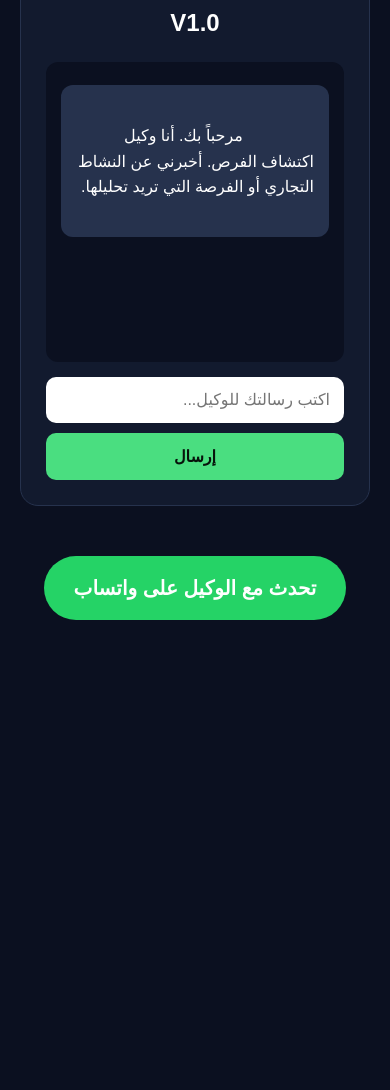
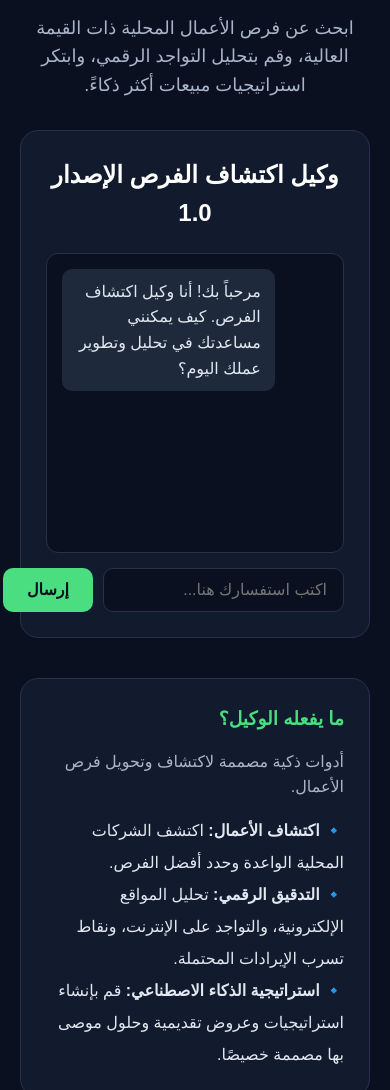
Before and after one commit to jihadmmouhammad-ship-it/agent-site, a website: page index.html in a window 390 px wide. Shown: the part 308-1398 px from the top of the page. Before the commit the page ends 988 px from the top, so only its background shows below. Drawn offline with Linux system fonts and the light colour scheme.

Commit message:
Update index.html

```diff
--- a/index.html
+++ b/index.html
@@ -4,7 +4,6 @@
   <meta charset="UTF-8">
   <meta name="viewport" content="width=device-width, initial-scale=1.0">
   <title>وكيل اكتشاف الفرص</title>
-
   <style>
     * {
       box-sizing: border-box;
@@ -56,203 +55,142 @@
       height: 300px;
       overflow-y: auto;
       background: #0b1020;
+      border: 1px solid #26324d;
       border-radius: 12px;
       padding: 15px;
       margin-bottom: 15px;
     }
 
-        .message {
-            padding: 12px 15px;
-            margin: 8px 0;
-            border-radius: 12px;
+    .msg {
+      margin-bottom: 12px;
+      padding: 10px 14px;
+      border-radius: 10px;
+      max-width: 80%;
       white-space: pre-wrap;
     }
 
-        .user-message {
-            background: #1d4ed8;
-            text-align: right;
+    .user {
+      background: #2563eb;
+      color: #fff;
+      margin-left: auto;
     }
 
-        .agent-message {
-            background: #26324d;
-            text-align: right;
+    .bot {
+      background: #1e293b;
+      color: #e2e8f0;
+      margin-right: auto;
     }
 
-        .input-area {
+    .input-group {
       display: flex;
       gap: 10px;
     }
 
-        #message-input {
+    input[type="text"] {
       flex: 1;
-            padding: 14px;
-            border: none;
+      padding: 12px 16px;
       border-radius: 10px;
+      border: 1px solid #26324d;
+      background: #0b1020;
+      color: #fff;
       font-size: 16px;
-            background: #ffffff;
-            color: #111827;
     }
 
-        #send-button {
+    button {
+      padding: 12px 24px;
+      border-radius: 10px;
+      border: none;
       background: #4ade80;
-            color: #07130b;
-            border: none;
-            border-radius: 10px;
-            padding: 14px 22px;
+      color: #0b1020;
+      font-weight: bold;
       font-size: 16px;
-            font-weight: bold;
       cursor: pointer;
     }
 
-        #send-button:disabled {
-            opacity: 0.6;
-            cursor: not-allowed;
-        }
-
-        .whatsapp-btn {
-            display: inline-block;
-            background: #25D366;
-            color: white;
-            padding: 16px 30px;
-            font-size: 20px;
-            border-radius: 50px;
-            text-decoration: none;
-            font-weight: bold;
-            margin-top: 20px;
-        }
-
-        .whatsapp-btn:hover {
+    button:hover {
       background: #22c55e;
-        }
-
-        @media (max-width: 600px) {
-            h1 {
-                font-size: 32px;
-            }
-
-            .input-area {
-                flex-direction: column;
-            }
-
-            #send-button {
-                width: 100%;
-            }
     }
   </style>
 </head>
-
 <body>
 
-    <h1>اكتشف <span>فرصتك القادمة</span></h1>
+  <nav style="display: flex; justify-content: space-between; max-width: 760px; margin: 0 auto 30px; border-bottom: 1px solid #26324d; padding-bottom: 15px;">
+    <div style="font-size: 20px; font-weight: bold; color: #4ade80;">الفرص</div>
+    <div>
+      <a href="#features" style="color: #aab5ca; text-decoration: none; margin-left: 15px;">الميزات</a>
+      <a href="#about" style="color: #aab5ca; text-decoration: none; margin-left: 15px;">عن المنصة</a>
+      <a href="#contact" style="color: #aab5ca; text-decoration: none;">اتصل بنا</a>
+    </div>
+  </nav>
+
+  <small style="color: #4ade80; font-weight: bold;">ذكاء الأعمال المدعوم بالذكاء الاصطناعي</small>
+  <h1 style="margin-top: 10px;">اكتشف فرصتك <span>القادمة</span></h1>
 
   <p class="intro">
-        ابحث عن فرص الأعمال المحلية ذات القيمة العالية، وحلل الوجود الرقمي،
-        واكتشف فرص التحسين والذكاء الاصطناعي والأتمتة.
+    ابحث عن فرص الأعمال المحلية ذات القيمة العالية، وقم بتحليل التواجد الرقمي، وابتكر استراتيجيات مبيعات أكثر ذكاءً.
   </p>
 
   <div class="agent-box">
-        <h2>🤖 وكيل اكتشاف الفرص V1.0</h2>
-
+    <h2>وكيل اكتشاف الفرص الإصدار 1.0</h2>
     <div id="chat-box">
-            <div class="message agent-message">
-                مرحباً بك. أنا وكيل اكتشاف الفرص. أخبرني عن النشاط التجاري أو الفرصة التي تريد تحليلها.
+      <div class="msg bot">مرحباً بك! أنا وكيل اكتشاف الفرص. كيف يمكنني مساعدتك في تحليل وتطوير عملك اليوم؟</div>
+    </div>
+    <div class="input-group">
+      <input type="text" id="userInput" placeholder="اكتب استفسارك هنا..." onkeypress="if(event.key === 'Enter') sendMessage()">
+      <button onclick="sendMessage()">إرسال</button>
     </div>
   </div>
 
-        <div class="input-area">
-            <input
-                id="message-input"
-                type="text"
-                placeholder="اكتب رسالتك للوكيل..."
-            >
+  <div style="max-width: 760px; margin: 40px auto 0; text-align: right; background: #121a2e; padding: 25px; border-radius: 18px; border: 1px solid #26324d;">
+    <h3 style="color: #4ade80; margin-bottom: 15px;">ما يفعله الوكيل؟</h3>
+    <p style="color: #aab5ca; margin-bottom: 15px;">أدوات ذكية مصممة لاكتشاف وتحويل فرص الأعمال.</p>
 
-            <button id="send-button">
-                إرسال
-            </button>
-        </div>
+    <ul style="list-style: none; color: #e2e8f0; line-height: 2;">
+      <li>🔹 <strong>اكتشاف الأعمال:</strong> اكتشف الشركات المحلية الواعدة وحدد أفضل الفرص.</li>
+      <li>🔹 <strong>التدقيق الرقمي:</strong> تحليل المواقع الإلكترونية، والتواجد على الإنترنت، ونقاط تسرب الإيرادات المحتملة.</li>
+      <li>🔹 <strong>استراتيجية الذكاء الاصطناعي:</strong> قم بإنشاء استراتيجيات وعروض تقديمية وحلول موصى بها مصممة خصيصًا.</li>
+    </ul>
   </div>
 
-    <a
-        href="https://wa.me/96179381871?text=مرحبا%20اريد%20التحدث%20مع%20الوكيل"
-        class="whatsapp-btn"
-        target="_blank"
-    >
-        تحدث مع الوكيل على واتساب
-    </a>
+  <script>
+    async function sendMessage() {
+      const input = document.getElementById('userInput');
+      const text = input.value.trim();
+      if (!text) return;
 
-    <script>
-        const BACKEND_URL = window.location.origin;
+      const chatBox = document.getElementById('chat-box');
 
-        const chatBox = document.getElementById("chat-box");
-        const messageInput = document.getElementById("message-input");
-        const sendButton = document.getElementById("send-button");
+      // إضافة رسالة المستخدم
+      const userMsg = document.createElement('div');
+      userMsg.className = 'msg user';
+      userMsg.textContent = text;
+      chatBox.appendChild(userMsg);
 
-        function addMessage(text, type) {
-            const message = document.createElement("div");
-            message.className = "message " + type;
-            message.textContent = text;
+      input.value = '';
+      chatBox.scrollTop = chatBox.scrollHeight;
 
-            chatBox.appendChild(message);
+      // إرسال الطلب للسيرفر
+      try {
+        const response = await fetch('/api/chat', {
+          method: 'POST',
+          headers: { 'Content-Type': 'application/json' },
+          body: JSON.stringify({ message: text })
+        });
+        const data = await response.json();
+
+        const botMsg = document.createElement('div');
+        botMsg.className = 'msg bot';
+        botMsg.textContent = data.reply || data.error || 'حدث خطأ في الاستجابة';
+        chatBox.appendChild(botMsg);
+        chatBox.scrollTop = chatBox.scrollHeight;
+      } catch (err) {
+        const errorMsg = document.createElement('div');
+        errorMsg.className = 'msg bot';
+        errorMsg.textContent = 'تعذر الاتصال بالسيرفر حالياً.';
+        chatBox.appendChild(errorMsg);
         chatBox.scrollTop = chatBox.scrollHeight;
       }
-
-        async function sendMessage() {
-            const message = messageInput.value.trim();
-
-            if (!message) {
-                return;
     }
-
-            addMessage(message, "user-message");
-
-            messageInput.value = "";
-            sendButton.disabled = true;
-            sendButton.textContent = "جارٍ الرد...";
-
-            try {
-                const response = await fetch(`${BACKEND_URL}/api/chat`, {
-                    method: "POST",
-                    headers: {
-                        "Content-Type": "application/json"
-                    },
-                    body: JSON.stringify({
-                        message: message
-                    })
-                });
-
-                const data = await response.json();
-
-                if (!response.ok) {
-                    throw new Error(data.error || "حدث خطأ");
-                }
-
-                addMessage(
-                    data.reply || "لم يصل رد من الوكيل.",
-                    "agent-message"
-                );
-
-            } catch (error) {
-                console.error(error);
-
-                addMessage(
-                    "تعذر الاتصال بالوكيل حاليًا. يرجى المحاولة مرة أخرى.",
-                    "agent-message"
-                );
-            }
-
-            sendButton.disabled = false;
-            sendButton.textContent = "إرسال";
-            messageInput.focus();
-        }
-
-        sendButton.addEventListener("click", sendMessage);
-
-        messageInput.addEventListener("keydown", function(event) {
-            if (event.key === "Enter") {
-                sendMessage();
-            }
-        });
   </script>
-
 </body>
 </html>
```
Lines whose indentation alone changed are shown as unchanged.
